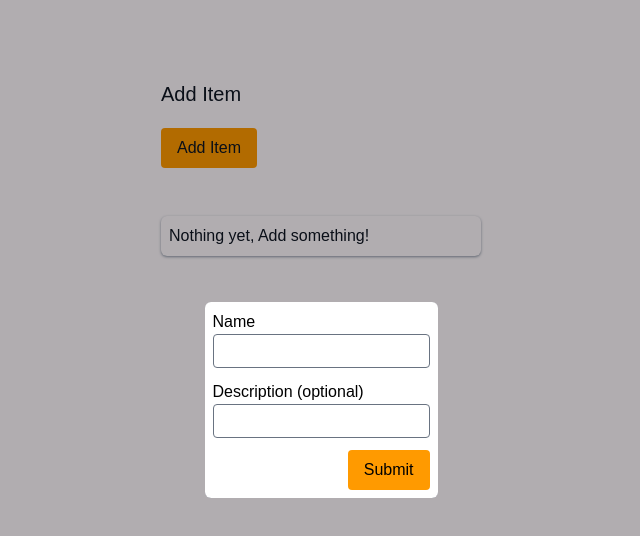
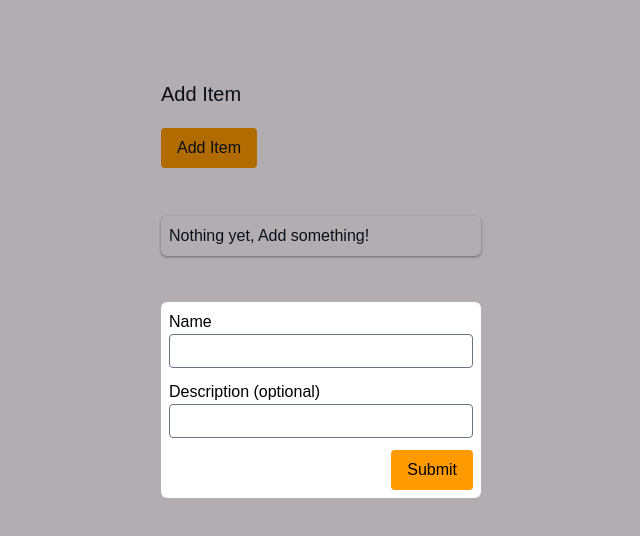
Before and after one commit to Tauromachian/buying-list, a Next.js app: page / in a window 1280 px wide. Both pictures are taken after a click on the button "Add Item". Shown: the top 536 px of the page, without its empty margins (319-959 px from the left). Built offline with nearby package versions, Linux system fonts and the light colour scheme; what iconify-icon would draw is missing.

Commit message:
Set a min width for the dialog

```diff
--- a/components/Dialog.tsx
+++ b/components/Dialog.tsx
@@ -34,7 +34,7 @@ export function Dialog({
       ref={dialogRef}
       closedby="any"
       onClose={close}
-      className="m-auto rounded-md backdrop:bg-black backdrop:opacity-30"
+      className="m-auto rounded-md backdrop:bg-black backdrop:opacity-30 min-w-80"
     >
       <Button onClick={close} className="absolute top-2 right-2" variant="icon">
         <Icon icon="mdi:close" className="text-danger-0"></Icon>
```
